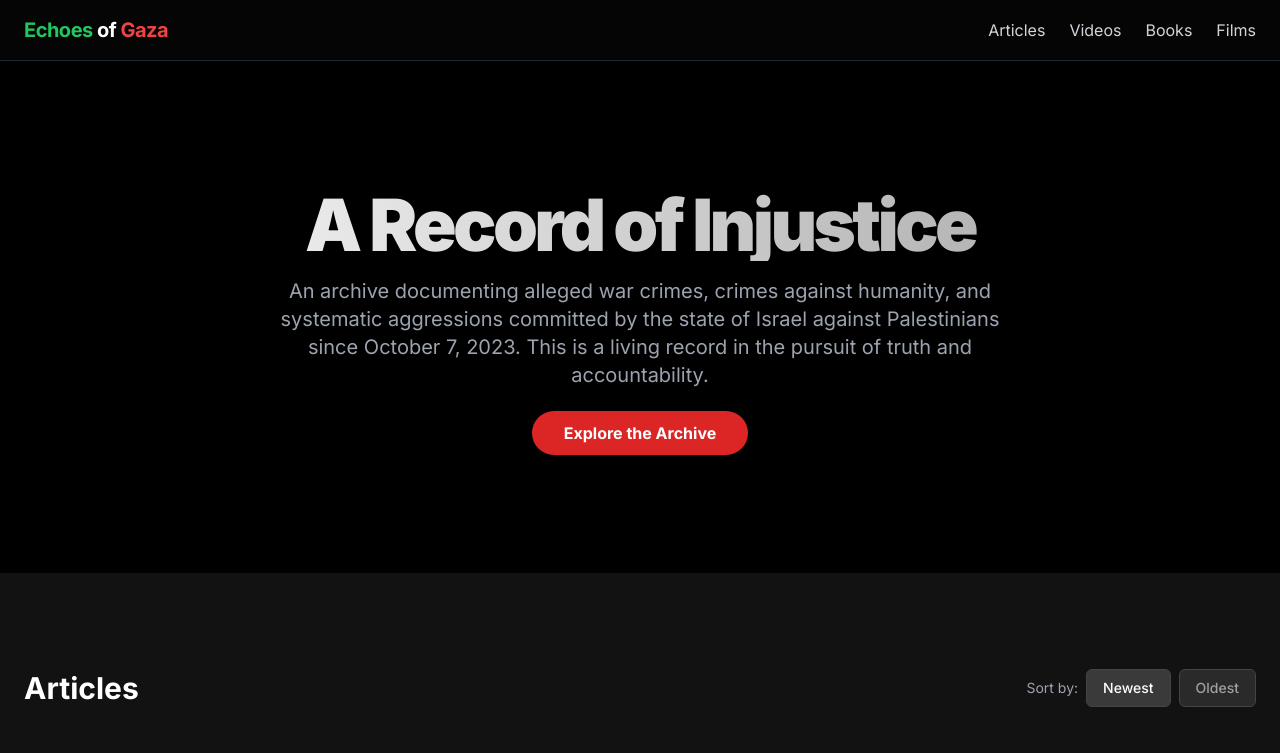
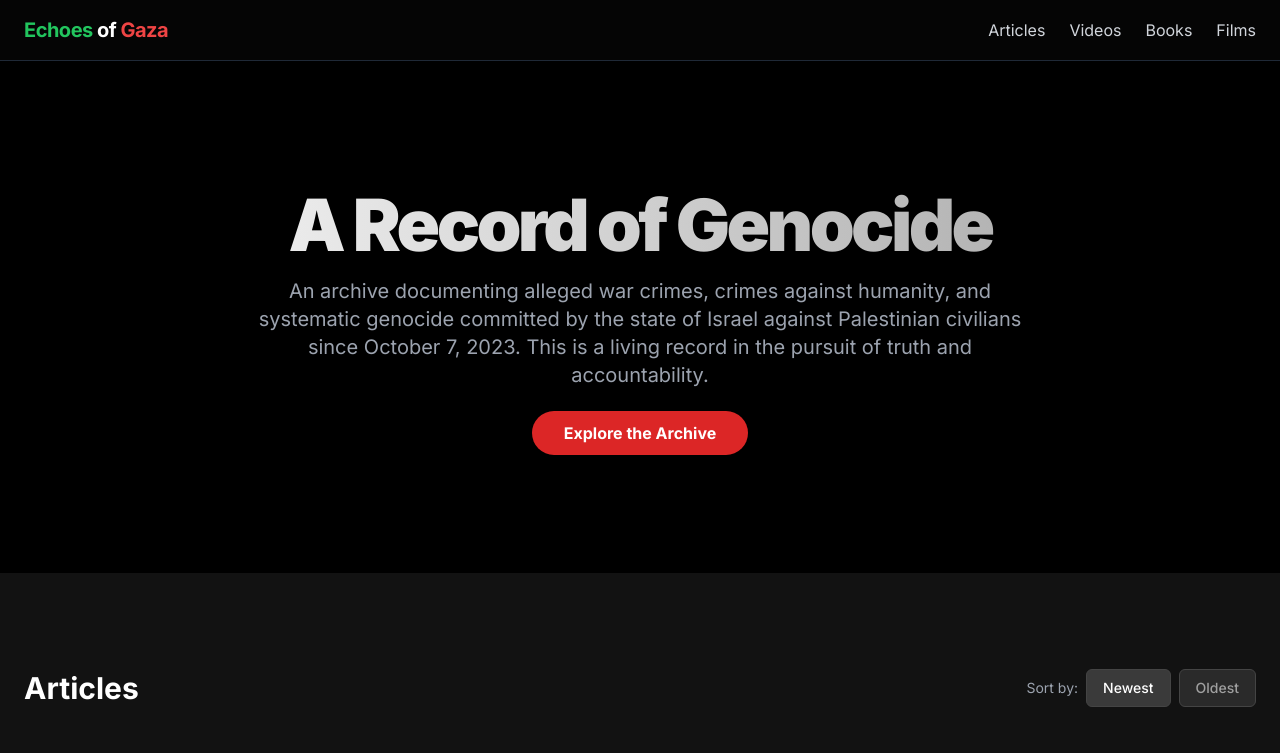
Before and after one commit to rscboy/eyes-on-palestine, a plain HTML site: page index.html in a window 1280 px wide. Shown: the top 753 px of the page. Drawn offline with nearby package versions, Linux system fonts and the light colour scheme; grey boxes are pictures that could not be loaded.

Commit message:
Update index.html

```diff
--- a/index.html
+++ b/index.html
@@ -116,10 +116,10 @@
         <section class="text-center py-20 md:py-32 bg-black">
             <div class="container mx-auto px-6">
                 <h2 class="text-5xl md:text-7xl font-extrabold leading-tight tracking-tighter hero-gradient-text mb-4">
-                    A Record of Injustice
+                    A Record of Genocide
                 </h2>
                 <p class="max-w-3xl mx-auto text-lg md:text-xl text-gray-400 mb-8">
-                    An archive documenting alleged war crimes, crimes against humanity, and systematic aggressions committed by the state of Israel against Palestinians since October 7, 2023. This is a living record in the pursuit of truth and accountability.
+                    An archive documenting alleged war crimes, crimes against humanity, and systematic genocide committed by the state of Israel against Palestinian civilians since October 7, 2023. This is a living record in the pursuit of truth and accountability.
                 </p>
                 <a href="#articles" class="bg-red-600 hover:bg-red-700 text-white font-bold py-3 px-8 rounded-full transition-all duration-300 transform hover:scale-105">
                     Explore the Archive
```
